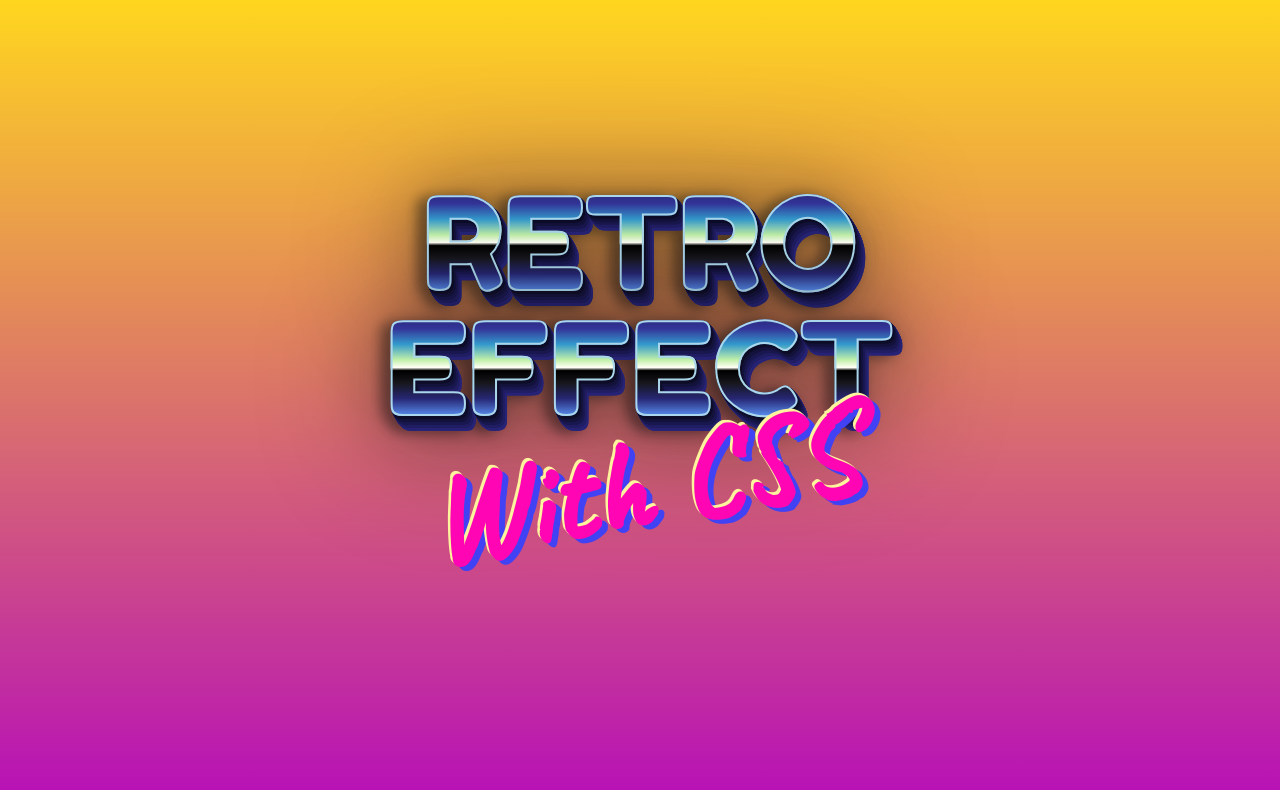
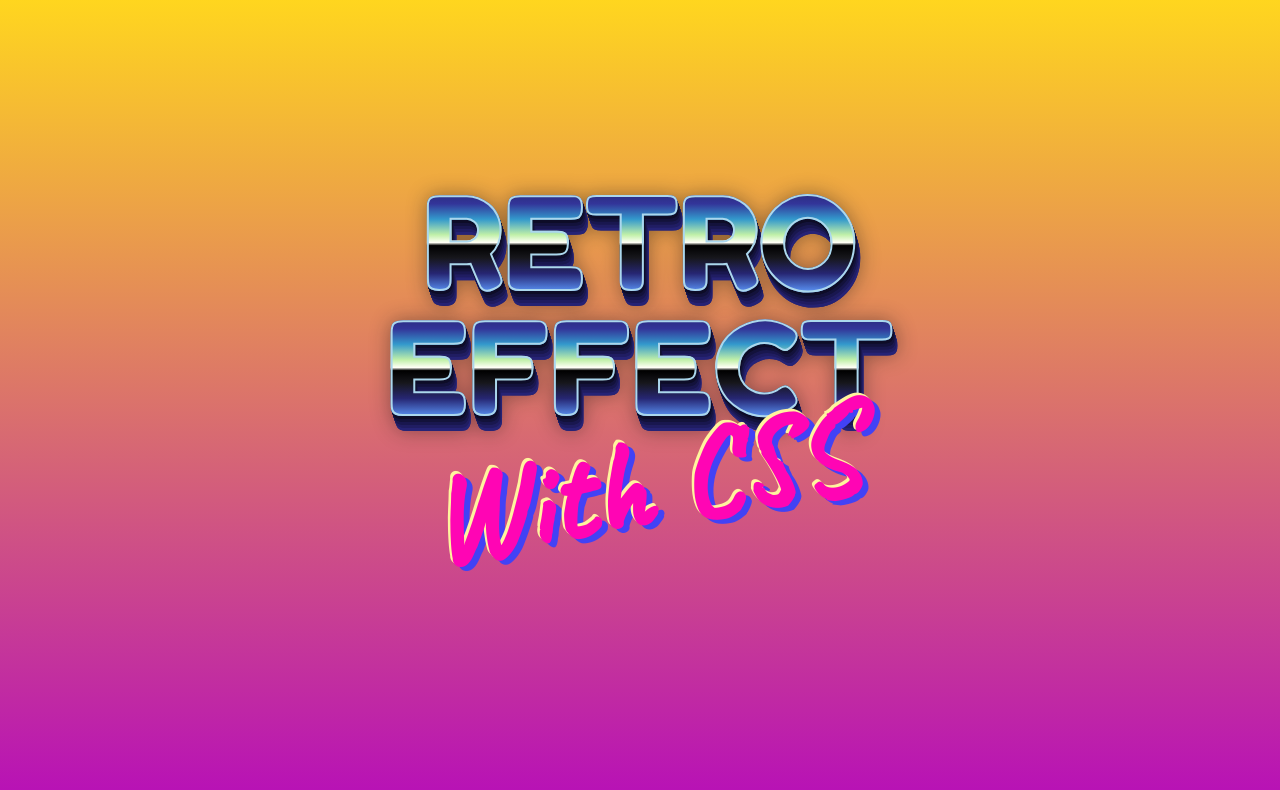
Before and after one commit to juhanakristian/retro-effect-with-css, a website: page index.html in a window 1280 px wide. Drawn offline with Linux system fonts and the light colour scheme.

Commit message:
fix: cleanup

```diff
--- a/index.html
+++ b/index.html
@@ -17,14 +17,6 @@
         height: 100%;
         padding: 0;
         margin: 0;
-      }
-
-      :root {
-        --effect-color-1: hsl(242, 54%, 10%);
-        --effect-color-2: hsl(242, 54%, 15%);
-        --effect-color-3: hsl(242, 54%, 20%);
-        --effect-color-4: hsl(242, 54%, 25%);
-        --effect-color-5: hsl(242, 54%, 30%);
       }
 
       .container {
@@ -84,7 +76,7 @@
           hsl(220, 70%, 60%) 80%,
           hsl(212, 92%, 76%) 85%
         );
-        /* The width of the stroke depends on the font used */
+
         -webkit-text-stroke: 2px hsl(200, 65%, 80%);
 
         color: transparent;
@@ -93,20 +85,12 @@
       }
 
       .raise {
-        filter: drop-shadow(1px 1px 0px var(--effect-color-1))
-          drop-shadow(1px 2px 0px var(--effect-color-1))
-          drop-shadow(1px 1px 0px var(--effect-color-2))
-          drop-shadow(1px 2px 0px var(--effect-color-2))
-          drop-shadow(1px 1px 0px var(--effect-color-3))
-          drop-shadow(1px 2px 0px var(--effect-color-3))
-          drop-shadow(1px 1px 0px var(--effect-color-4))
-          drop-shadow(1px 2px 0px var(--effect-color-4))
-          drop-shadow(1px 1px 0px var(--effect-color-5))
-          drop-shadow(1px 2px 0px var(--effect-color-5))
-          drop-shadow(-10px 2px 6px rgba(16, 16, 16, 0.4))
-          drop-shadow(0px 0px 10px rgba(16, 16, 16, 0.2))
-          drop-shadow(0px 3px 35px rgba(16, 16, 16, 0.2))
-          drop-shadow(0px 5px 60px rgba(16, 16, 16, 0.4));
+        filter: drop-shadow(1px 3px 0px hsl(242, 54%, 10%))
+          drop-shadow(1px 3px 0px hsl(242, 54%, 15%))
+          drop-shadow(1px 3px 0px hsl(242, 54%, 20%))
+          drop-shadow(1px 3px 0px hsl(242, 54%, 25%))
+          drop-shadow(1px 3px 0px hsl(242, 54%, 30%))
+          drop-shadow(0px 0px 10px rgba(16, 16, 16, 0.4));
       }
     </style>
   </head>
```
